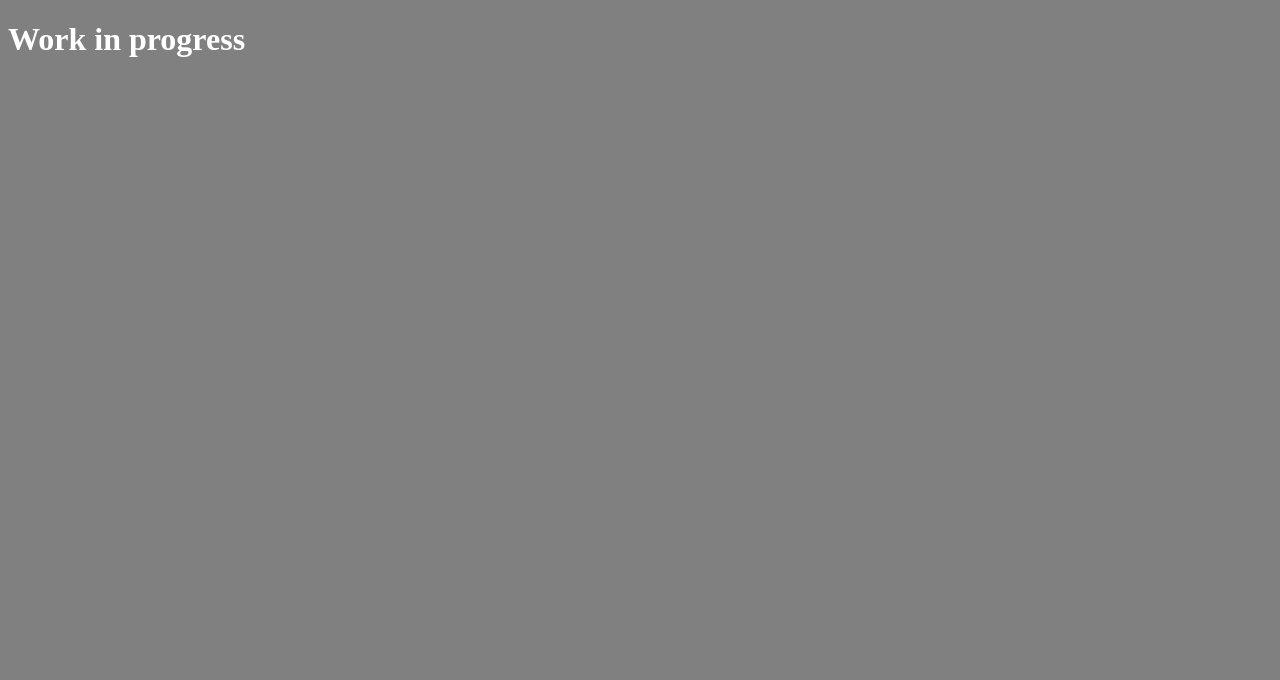
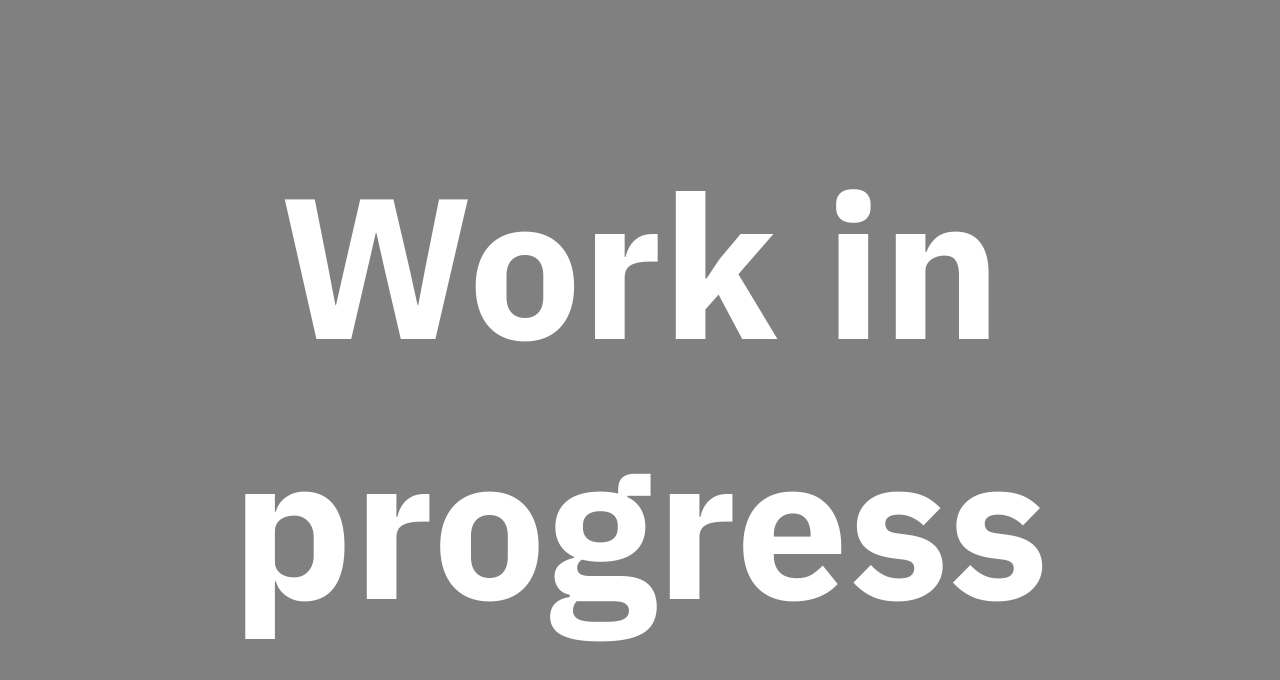
Before and after one commit to PH7N/ph7ntom-web, a plain HTML site: page index.html in a window 1280 px wide. Drawn offline with Linux system fonts and the light colour scheme.

Commit message:
Update styles.css

```diff
--- a/styles.css
+++ b/styles.css
@@ -3,7 +3,9 @@
 body {
  background-color: gray;
  color: white;
- font-family: Times New Roman, Twelve Point Font, Double Spaced;
+ font-family: 'IBM Plex Sans', sans-serif;
+ text-align: center;
+ font-size: 100px;
 }
 
-/* lazy asf */
+/* lazy asf & unprofessional */
```
